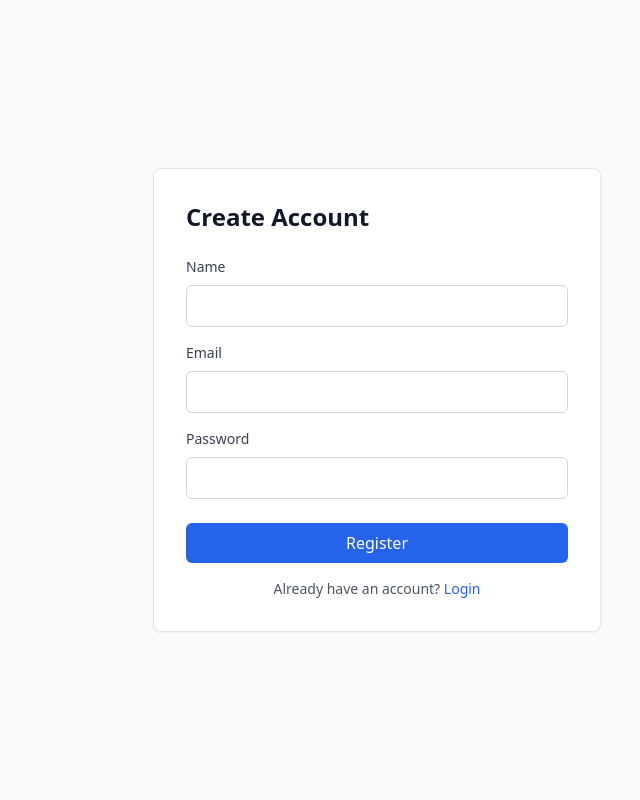
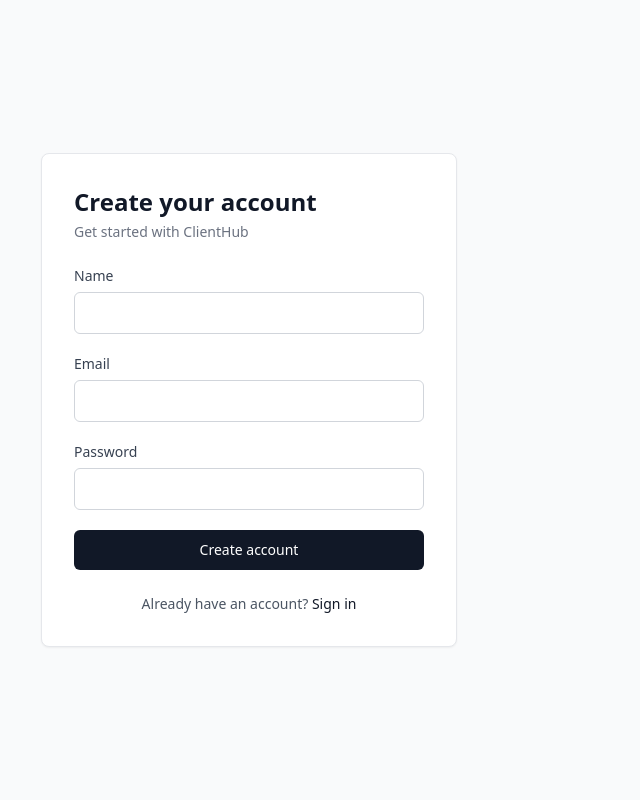
Before and after one commit to notyourbeast/Client-Ops-Desk, a Flask app: page /auth/register in a window 1280 px wide. Shown: the whole page, without its empty margins (263-903 px from the left). Run offline with Flask 3, Linux system fonts and the light colour scheme; some libraries are stand-ins or nearby versions.

Commit message:
create login and register templates with Tailwind [human-coded and AI assisted] (refs: Tailwind CSS docs, Notion UI inspo)

```diff
--- a/app/templates/auth/register.html
+++ b/app/templates/auth/register.html
@@ -1,55 +1,55 @@
-<!DOCTYPE html>
-<html lang="en">
-<head>
-    <meta charset="UTF-8">
-    <meta name="viewport" content="width=device-width, initial-scale=1.0">
-    <title>Register - ClientHub</title>
-    <script src="https://cdn.tailwindcss.com"></script>
-</head>
-<body class="bg-gray-50 flex items-center justify-center min-h-screen">
-    <div class="w-full max-w-md">
+{% extends "base.html" %}
+
+{% block title %}Register - ClientHub{% endblock %}
+
+{% block content %}
+<div class="fixed inset-0 flex items-center justify-center bg-gray-50 -ml-64">
+    <div class="w-full max-w-md px-4">
         <div class="bg-white rounded-lg shadow-sm border border-gray-200 p-8">
-            <h1 class="text-2xl font-semibold text-gray-900 mb-6">Create Account</h1>
+            <div class="mb-6">
+                <h1 class="text-2xl font-semibold text-gray-900">Create your account</h1>
+                <p class="text-sm text-gray-500 mt-1">Get started with ClientHub</p>
+            </div>
 
             {% with messages = get_flashed_messages(with_categories=true) %}
                 {% if messages %}
                     {% for category, message in messages %}
-                        <div class="mb-4 p-3 rounded-md {% if category == 'error' %}bg-red-50 text-red-700{% else %}bg-green-50 text-green-700{% endif %}">
+                        <div class="mb-4 p-3 rounded-md text-sm {% if category == 'error' %}bg-red-50 text-red-700 border border-red-200{% else %}bg-green-50 text-green-700 border border-green-200{% endif %}">
                             {{ message }}
                         </div>
                     {% endfor %}
                 {% endif %}
             {% endwith %}
 
-            <form method="POST" action="{{ url_for('auth.register') }}">
-                <div class="mb-4">
-                    <label for="name" class="block text-sm font-medium text-gray-700 mb-2">Name</label>
-                    <input type="text" id="name" name="name"
-                           class="w-full px-3 py-2 border border-gray-300 rounded-md focus:outline-none focus:ring-2 focus:ring-blue-500">
+            <form method="POST" action="{{ url_for('auth.register') }}" class="space-y-5">
+                <div>
+                    <label for="name" class="block text-sm font-medium text-gray-700 mb-1.5">Name</label>
+                    <input type="text" id="name" name="name" autocomplete="name"
+                           class="w-full px-3 py-2.5 border border-gray-300 rounded-md text-sm focus:outline-none focus:ring-2 focus:ring-blue-500 focus:border-transparent transition-colors">
                 </div>
 
-                <div class="mb-4">
-                    <label for="email" class="block text-sm font-medium text-gray-700 mb-2">Email</label>
-                    <input type="email" id="email" name="email" required
-                           class="w-full px-3 py-2 border border-gray-300 rounded-md focus:outline-none focus:ring-2 focus:ring-blue-500">
+                <div>
+                    <label for="email" class="block text-sm font-medium text-gray-700 mb-1.5">Email</label>
+                    <input type="email" id="email" name="email" required autocomplete="email"
+                           class="w-full px-3 py-2.5 border border-gray-300 rounded-md text-sm focus:outline-none focus:ring-2 focus:ring-blue-500 focus:border-transparent transition-colors">
                 </div>
 
-                <div class="mb-6">
-                    <label for="password" class="block text-sm font-medium text-gray-700 mb-2">Password</label>
-                    <input type="password" id="password" name="password" required
-                           class="w-full px-3 py-2 border border-gray-300 rounded-md focus:outline-none focus:ring-2 focus:ring-blue-500">
+                <div>
+                    <label for="password" class="block text-sm font-medium text-gray-700 mb-1.5">Password</label>
+                    <input type="password" id="password" name="password" required autocomplete="new-password"
+                           class="w-full px-3 py-2.5 border border-gray-300 rounded-md text-sm focus:outline-none focus:ring-2 focus:ring-blue-500 focus:border-transparent transition-colors">
                 </div>
 
                 <button type="submit"
-                        class="w-full bg-blue-600 text-white py-2 px-4 rounded-md hover:bg-blue-700 transition-colors">
-                    Register
+                        class="w-full bg-gray-900 text-white py-2.5 px-4 rounded-md text-sm font-medium hover:bg-gray-800 transition-colors focus:outline-none focus:ring-2 focus:ring-gray-900 focus:ring-offset-2">
+                    Create account
                 </button>
             </form>
 
-            <p class="mt-4 text-center text-sm text-gray-600">
-                Already have an account? <a href="{{ url_for('auth.login_form') }}" class="text-blue-600 hover:underline">Login</a>
+            <p class="mt-6 text-center text-sm text-gray-600">
+                Already have an account? <a href="{{ url_for('auth.login_form') }}" class="text-gray-900 font-medium hover:underline">Sign in</a>
             </p>
         </div>
     </div>
-</body>
-</html>
+</div>
+{% endblock %}
```
Also changed, not shown: app/templates/auth/login.html (+27 -27 lines).
